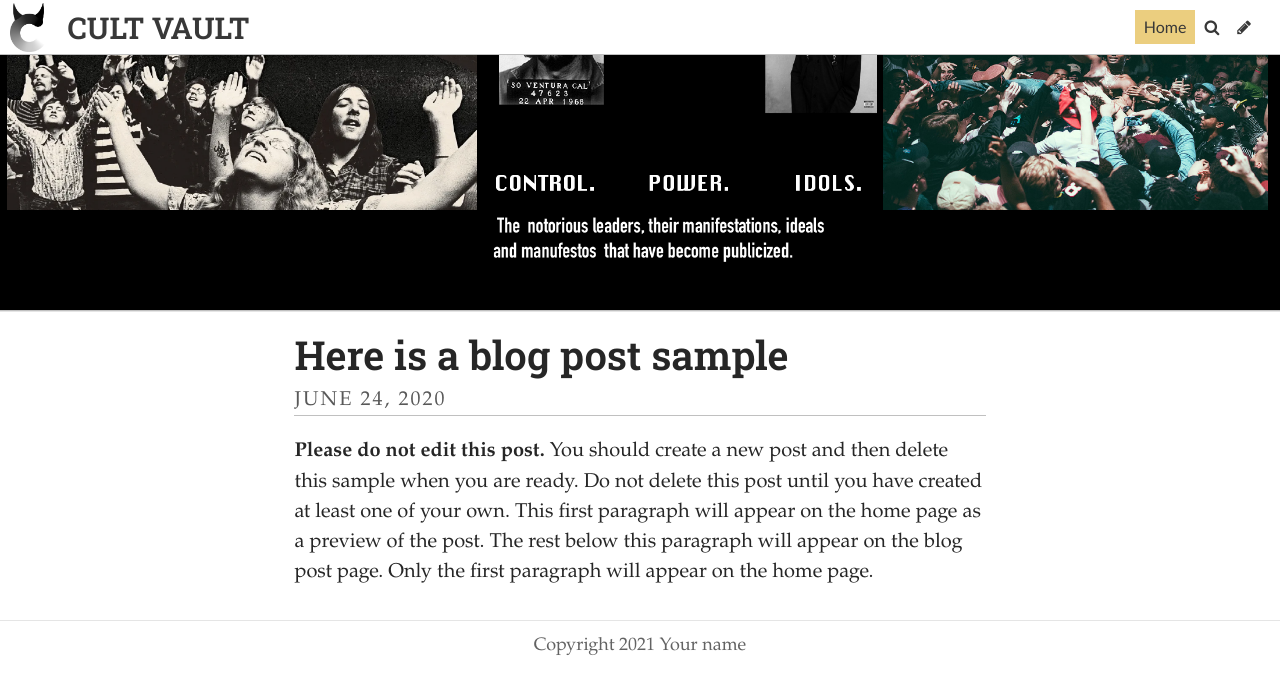
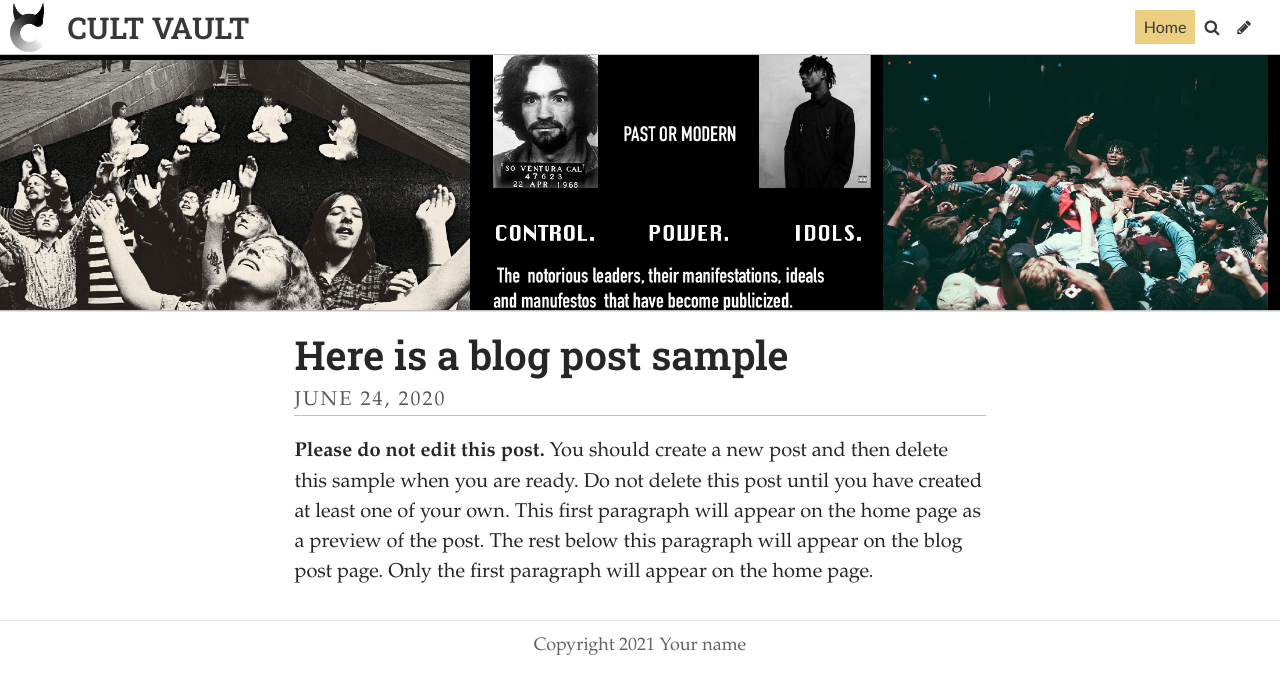
Before and after one commit to Loohwis/Vault, a Jekyll site: the page built from index.html, in a window 1280 px wide. Shown: the top 694 px of the page. Built offline with Jekyll 4.4.1, drawn with Linux system fonts in a browser that asks for light colours; some web fonts are replaced; the list of posts is cut into pages by our own code.

Commit message:
Update Settings “general”

```diff
--- a/_data/settings.yml
+++ b/_data/settings.yml
@@ -1,7 +1,7 @@
 title: CULT VAULT
 description: "Youth Culture, Trends, Movements "
 footer_text: Copyright 2021 Your name
-header_feature_image: ../uploads/cult-banner-improved.png
+header_feature_image: ../uploads/cult-banner-final.png
 header_text: ""
 header_text_color: "#ffffff"
 bannerheight: 20vmax
```
Also changed, not shown: uploads/cult-banner-final.png (added).
